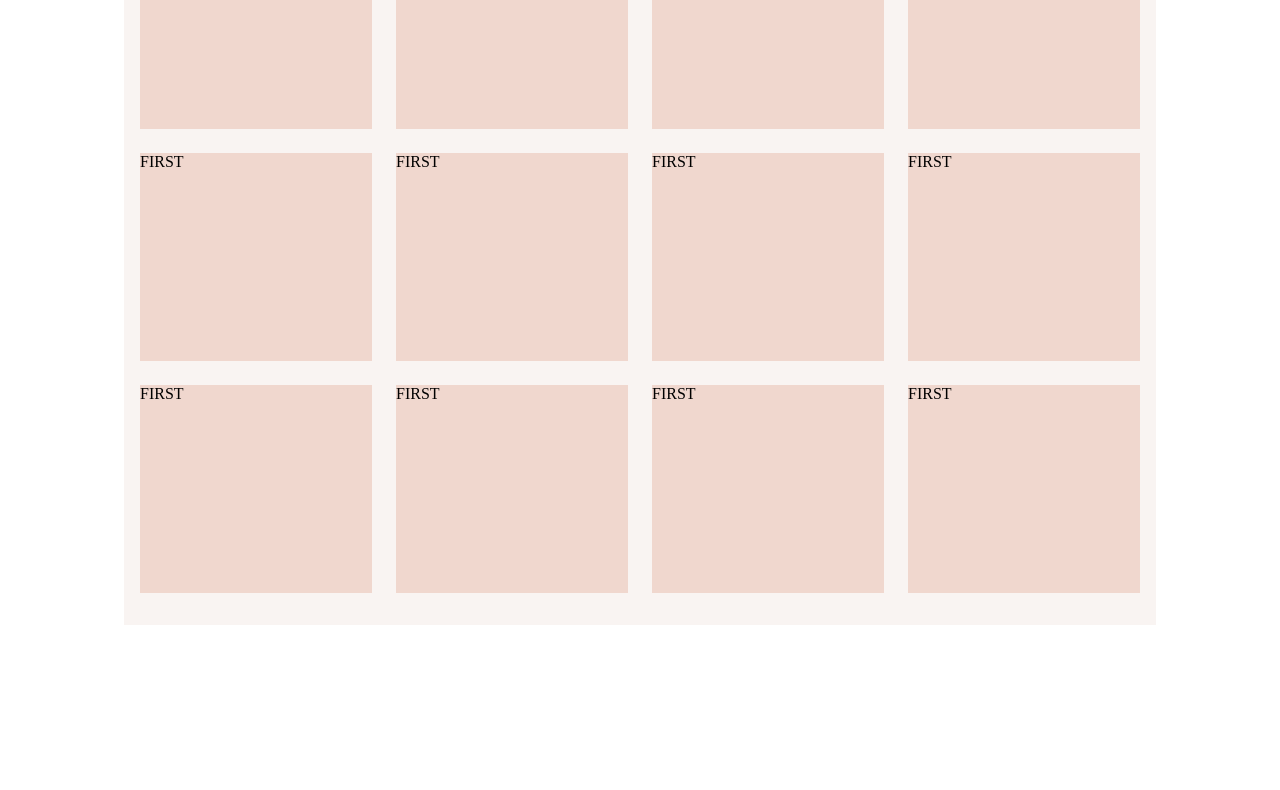
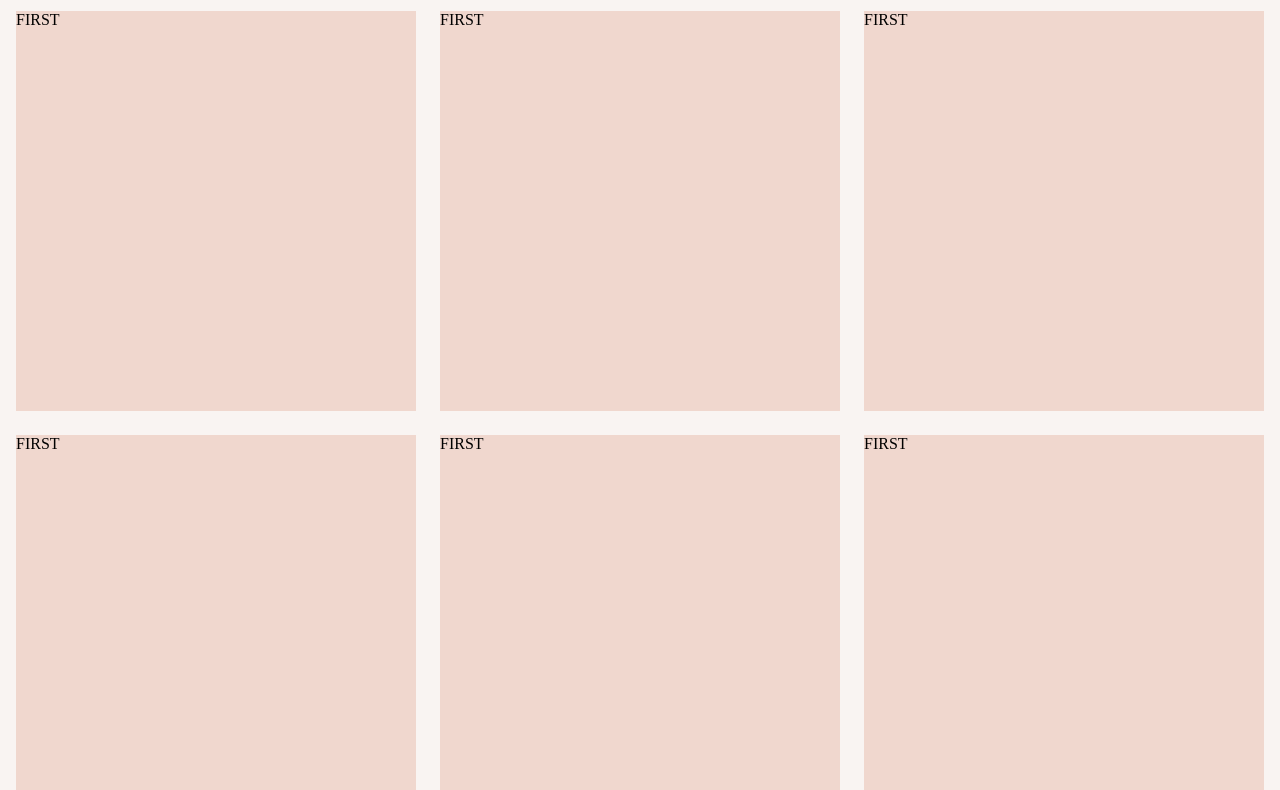
Before and after one commit to noam-y/First-Sight, a plain HTML site: page recommended-movies.html in a window 1280 px wide. Shown: the part 175-965 px from the top of the page. Before the commit the page ends 800 px from the top, so only its background shows below. Drawn offline with Linux system fonts and the light colour scheme; a web font is replaced by a local one.

Commit message:
Added details to make the recommended-movies page  scrollable+ added page title.

```diff
--- a/header-design.css
+++ b/header-design.css
@@ -25,7 +25,11 @@ body{
     justify-content: center;
 }
 
+h1{
+    font-size: 2em;
+    color: #A92929;
 
+}
 
 @media screen and (min-width: 600px){
     body{
@@ -47,7 +51,7 @@ body{
         position: fixed;
         top:0px; left:0px; right: 0px;
         padding: 10px 0px 10px 0px;
-        margin-bottom: 9em;
+        margin-bottom: 100px;
 
     }
 
--- a/movies-library.css
+++ b/movies-library.css
@@ -1,14 +1,21 @@
-article{
+.movie-boxes{
+
+    min-width: 1000px;
+    display: grid;
+    gap:1.5em;
+    grid-template-columns: repeat(3, minmax(300px,400px));
+
+}
+
+.scrollable{
     margin-top:3em;
     padding: 3em 1em 2em 1em;
+    background-color:#F9F4F2 ;
 
-    background-color:#F9F4F2 ;
-    min-width: 1000px;
-    display: grid;
-    grid-template-columns: 1fr 1fr 1fr 1fr;
-    gap:1.5em;
+
 }
 
-div{
+.item{
     background-color: #f0d7ce;
+    height: 400px;
 }
--- a/recommended-movies.html
+++ b/recommended-movies.html
@@ -14,23 +14,18 @@
             <a link="">Contact us</a>
             <a link="">About</a>
         </header>
-
-        <article>
-
-            <div> FIRST</div>
-
-            <div> FIRST</div>
-            <div> FIRST</div>
-            <div> FIRST</div>
-            <div> FIRST</div>
-            <div> FIRST</div>
-            <div> FIRST</div>
-            <div> FIRST</div>
-            <div> FIRST</div>
-            <div> FIRST</div>
-            <div> FIRST</div>
-            <div> FIRST</div>
-
+    <article class="scrollable">
+        <div><h1> WEBSITE!!!!!</h1></div>
+            <article class="movie-boxes">
+            <div class="item"> FIRST</div>
+            <div class="item"> FIRST</div>
+            <div class="item"> FIRST</div>
+            <div class="item"> FIRST</div>
+            <div class="item"> FIRST</div>
+            <div class="item"> FIRST</div>
+            <div class="item"> FIRST</div>
+            <div class="item"> FIRST</div>
+        </article>
         </article>
     </body>
 </html>
--- a/secondstyle.css
+++ b/secondstyle.css
@@ -39,11 +39,7 @@ input[type="text"]{
 
 }
 
-h1{
-    font-size: 2em;
-    color: #A92929;
 
-}
 
 h3{
     color:#E95656;
```
